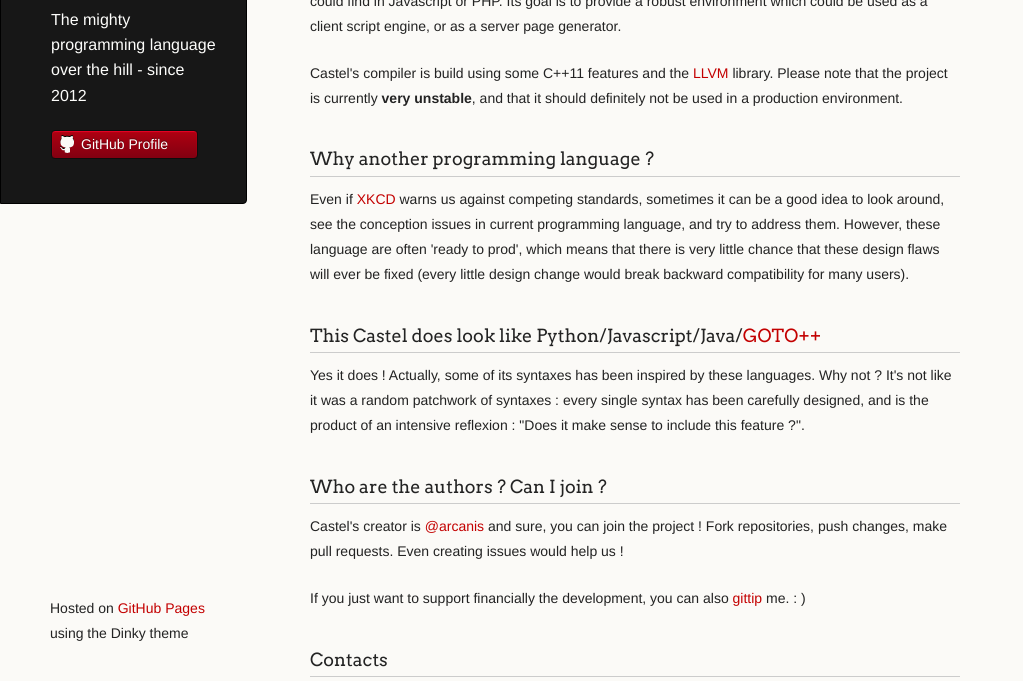
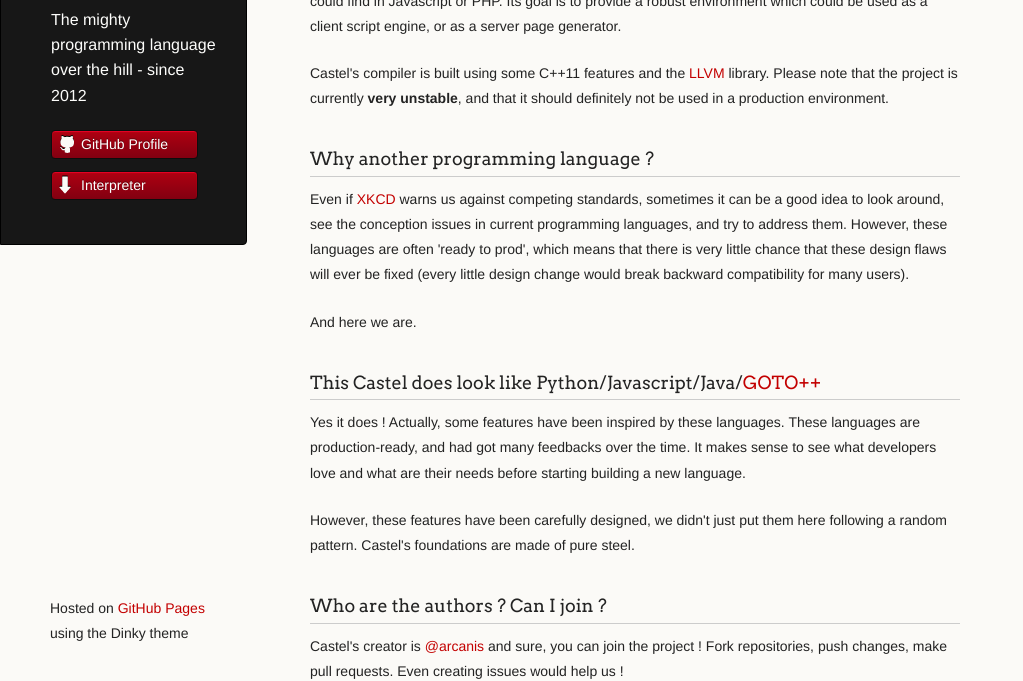
Before and after one commit to castel/castel.github.com, a plain HTML site: page index.html in a window 1280 px wide. Shown: the part 122-803 px from the top of the page, without its empty margins (0-1023 px from the left). Drawn offline with nearby package versions, Linux system fonts and the light colour scheme.

Commit message:
Updates content

```diff
--- a/index.html
+++ b/index.html
@@ -4,11 +4,12 @@
 
     <meta charset="utf-8">
     <meta http-equiv="X-UA-Compatible" content="chrome=1">
-    <title>Castel by castel</title>
+    <title>Castel Programing Language</title>
 
     <link rel="stylesheet" href="stylesheets/styles.css">
     <link rel="stylesheet" href="stylesheets/pygment_trac.css">
     <script src="javascripts/scale.fix.js"></script>
+    <script src="javascripts/jquery-1.7.2.min.js"></script>
     <meta name="viewport" content="width=device-width, initial-scale=1, user-scalable=no">
 
     <!--[if lt IE 9]>
@@ -20,11 +21,14 @@
     <div class="wrapper">
 
       <header>
+
         <h1 class="header">Castel</h1>
+
         <p class="header">The mighty programming language over the hill - since 2012</p>
 
         <ul>
           <li><a class="buttons github" href="https://github.com/castel">GitHub Profile</a></li>
+          <li><a class="buttons repository" href="https://github.com/castel/castel">Interpreter</a></li>
         </ul>
 
       </header>
@@ -34,15 +38,19 @@
 
         <p>Castel is a new programming language. It aims web developers, and try to address design flaws that we could find in Javascript or PHP. Its goal is to provide a robust environment which could be used as a client script engine, or as a server page generator.</p>
 
-        <p>Castel's compiler is build using some C++11 features and the <a href="http://llvm.org/">LLVM</a> library. Please note that the project is currently <strong>very unstable</strong>, and that it should definitely not be used in a production environment.</p>
+        <p>Castel's compiler is built using some C++11 features and the <a href="http://llvm.org/">LLVM</a> library. Please note that the project is currently <strong>very unstable</strong>, and that it should definitely not be used in a production environment.</p>
 
         <h3>Why another programming language ?</h3>
 
-        <p>Even if <a href="http://xkcd.com/927/">XKCD</a> warns us against competing standards, sometimes it can be a good idea to look around, see the conception issues in current programming language, and try to address them. However, these language are often 'ready to prod', which means that there is very little chance that these design flaws will ever be fixed (every little design change would break backward compatibility for many users).</p>
+        <p>Even if <a href="http://xkcd.com/927/">XKCD</a> warns us against competing standards, sometimes it can be a good idea to look around, see the conception issues in current programming languages, and try to address them. However, these languages are often 'ready to prod', which means that there is very little chance that these design flaws will ever be fixed (every little design change would break backward compatibility for many users).</p>
+
+        <p>And here we are.</p>
 
         <h3>This Castel does look like Python/Javascript/Java/<a href="http://www.gotopp.org/index.html.en">GOTO++</a></h3>
 
-        <p>Yes it does ! Actually, some of its syntaxes has been inspired by these languages. Why not ? It's not like it was a random patchwork of syntaxes : every single syntax has been carefully designed, and is the product of an intensive reflexion : "Does it make sense to include this feature ?".</p>
+        <p>Yes it does ! Actually, some features have been inspired by these languages. These languages are production-ready, and had got many feedbacks over the time. It makes sense to see what developers love and what are their needs before starting building a new language.</p>
+
+        <p>However, these features have been carefully designed, we didn't just put them here following a random pattern. Castel's foundations are made of pure steel.</p>
 
         <h3>Who are the authors ? Can I join ?</h3>
 
```
Also changed, not shown: stylesheets/styles.css (indentation only).
